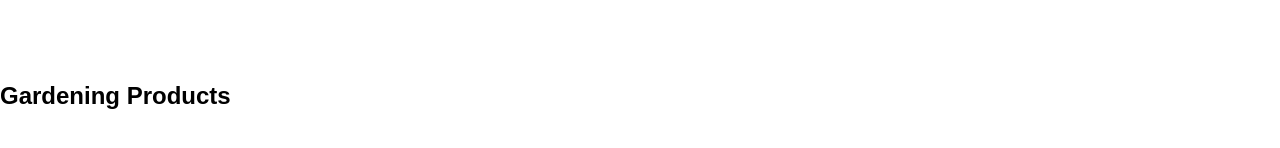
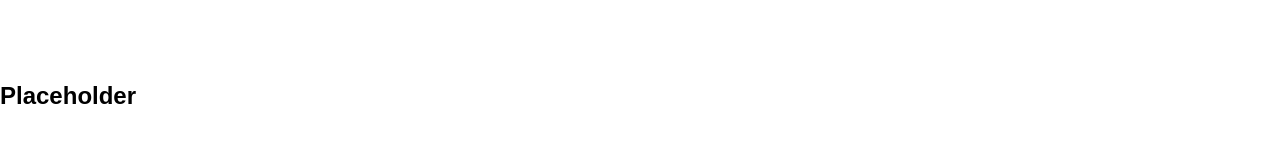
Before and after one commit to Matt-Wilshaw/love-gardening, a plain HTML site: page index.html in a window 1280 px wide. Shown: the part 636-784 px from the top of the page. Drawn offline with Linux system fonts and the light colour scheme.

Commit message:
Added main outline of index.html and testing README

```diff
--- a/index.html
+++ b/index.html
@@ -4,9 +4,15 @@
 <head>
     <meta charset="UTF-8">
     <meta name="viewport" content="width=device-width, initial-scale=1.0">
-    <title>Matt's Store</title>
+    <title>Roots and Shoots</title>
+
+    <!-- Assets stylesheet -->
     <link rel="stylesheet" href="/assets/css/style.css">
+
+    <!-- Google fonts link -->
     <link href="https://fonts.googleapis.com/css2?family=Poppins:wght@300;400;500;600;700&display=swap" ref="stylesheet">
+
+    <!-- Font Awesome Link -->
     <link rel="stylesheet" href="https://cdn.jsdelivr.net/npm/@fortawesome/fontawesome-free@6.6.0/css/fontawesome.min.css">
 </head>
 
@@ -46,7 +52,16 @@
 
     </div>
 
-    <!--------------------featured categories------------------>
+    <!--Introduction Content-->
+
+
+    <!-- Slogun Text -->
+
+
+    <!-- Main text -->
+
+       <!--Carousel-->
+
 <div class="categories">
 <div class="small-container">
 
@@ -62,7 +77,7 @@
 <!--------------------featured products------------------>
 
 <div class="small-container"></div>
-<h2>Gardening Products</h2>
+<h2>Placeholder</h2>
 
 
 </div>
```
Also changed, not shown: 1 other file.
